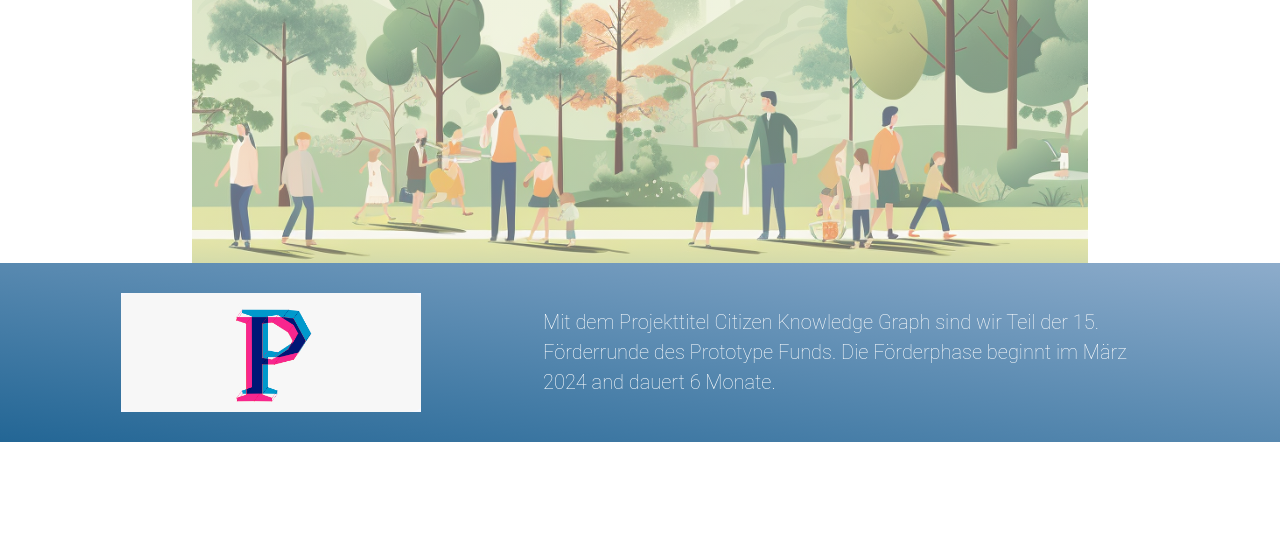
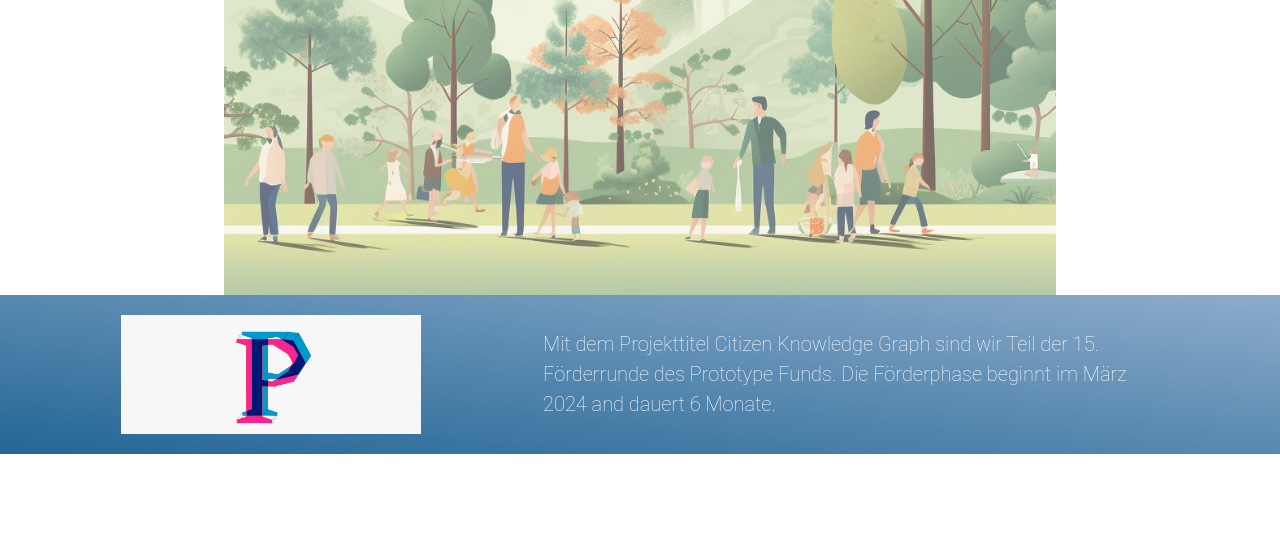
Before and after one commit to Citizen-Knowledge-Graph/ckg-site-resp, an Eleventy site: page src/index.md in a window 1280 px wide. Shown: the part 377-916 px from the top of the page. Built offline with nearby package versions, Linux system fonts and the light colour scheme; Eleventy itself is replaced by a stand-in of ours; files that its build step writes are made by us from their sources.

Commit message:
play around with image sizes

```diff
--- a/assets/css/style.css
+++ b/assets/css/style.css
@@ -224,14 +224,14 @@ body {
 
 .site-hero {
   position: relative;
-  height: 80vh;
+  height: 84vh;
   background-size: cover;
   background-position: center center;
   display: flex;
   align-items: center;
   justify-content: center;
   background-image: linear-gradient(rgba(250, 250, 250, 0.4), rgba(250, 250, 250, 0.4)), url('../images/landscape_background.png');
-  background-size: 70%;
+  background-size: 65%;
   background-position: center;
   background-repeat: no-repeat;
 }
@@ -417,9 +417,9 @@ body {
 }
 
 .site-about {
-  padding-top: 30px;
-  padding-bottom: 30px;
-  min-height: 20vh;
+  padding-top: 20px;
+  padding-bottom: 20px;
+  min-height: 15vh;
   display: flex;
   align-items: center;
   background-image: var(--box-gradient);
```
